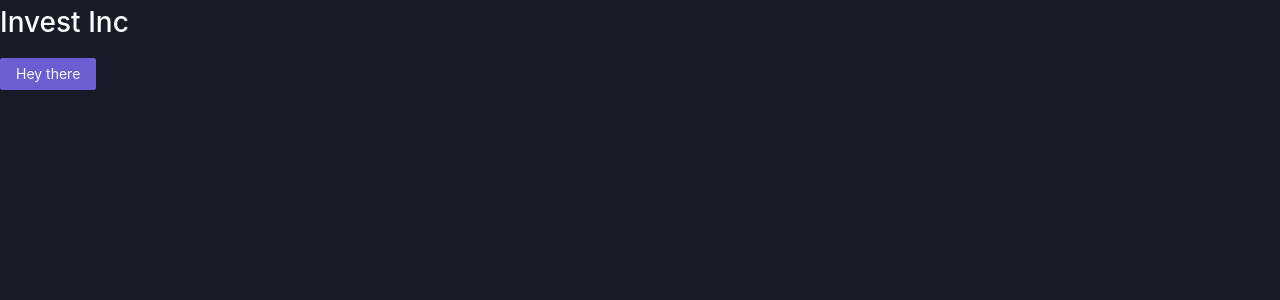
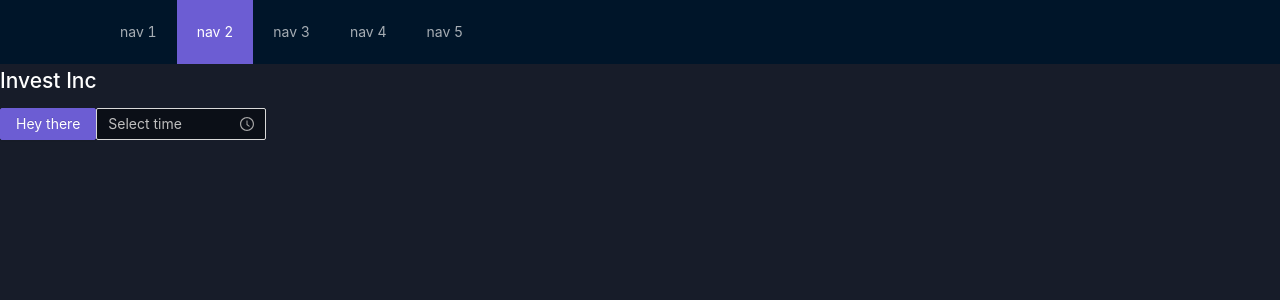
Before and after one commit to stechx1/invest-inc, a Next.js app: page / in a window 1280 px wide. Shown: the top 300 px of the page. Built offline with nearby package versions, Linux system fonts and the light colour scheme.

Commit message:
fix(layout): imports fix layout fix

```diff
--- a/package.json
+++ b/package.json
@@ -9,11 +9,12 @@
     "lint": "next lint"
   },
   "dependencies": {
-    "antd": "^4.22.8",
+    "antd": "^4.23.0",
     "next": "12.2.5",
     "next-plugin-antd-less": "^1.8.0",
     "react": "18.2.0",
-    "react-dom": "18.2.0"
+    "react-dom": "18.2.0",
+    "webpack": "^5.74.0"
   },
   "devDependencies": {
     "babel-plugin-import": "^1.13.5",
--- /dev/null
+++ b/src/collections/Footer/Footer.jsx
@@ -0,0 +1,3 @@
+export const Footer = () => {
+  return <div>Footer</div>;
+};
--- /dev/null
+++ b/src/collections/Footer/index.js
@@ -0,0 +1 @@
+export * from "./Footer";
--- a/src/collections/Layout/Layout.jsx
+++ b/src/collections/Layout/Layout.jsx
@@ -1,10 +1,13 @@
-import { Layout, Content, Footer } from "antd";
-import {Header} from "."
+import { Layout } from "antd";
+const { Header, Content, Footer } = Layout;
+import { Navbar } from "../Navbar/Navbar";
 
 export const NormalLayout = ({children}) => {
   return (
     <Layout>
-      <Header></Header>
+      <Header>
+        <Navbar/>
+      </Header>
       <Content>
         {children}
       </Content>
--- a/src/collections/Navbar/Navbar.jsx
+++ b/src/collections/Navbar/Navbar.jsx
@@ -1,4 +1,5 @@
-import { Header, Menu } from "antd";
+import { Menu, Layout } from "antd";
+const  { Header }  = Layout;
 
 export const Navbar = () => {
   return (
@@ -8,7 +9,7 @@ export const Navbar = () => {
         theme="dark"
         mode="horizontal"
         defaultSelectedKeys={['2']}
-        items={new Array(15).fill(null).map((_, index) => {
+        items={new Array(5).fill(null).map((_, index) => {
           const key = index + 1;
           return {
             key,
--- a/src/collections/index.js
+++ b/src/collections/index.js
@@ -1,2 +1,3 @@
 export * from "./Layout";
 export * from "./Navbar";
+export * from "./Footer";
--- a/src/pages/_app.js
+++ b/src/pages/_app.js
@@ -1,8 +1,15 @@
+import { NormalLayout } from '~/collections';
 import '../../styles/globals.css'
+import 'antd/dist/antd.css';
 import "../../styles/variables.less";
 
 function MyApp({ Component, pageProps }) {
-  return <Component {...pageProps} />
+  return (
+    <NormalLayout>
+      <Component {...pageProps} />
+   </NormalLayout>
+
+  )
 }
 
 export default MyApp
--- a/src/pages/index.js
+++ b/src/pages/index.js
@@ -5,6 +5,7 @@ export default function Home() {
     <div style={{background : "#171C29"}}>
       <h1>Invest Inc</h1>
       <Button type="primary">Hey there</Button>
+      <TimePicker></TimePicker>
     </div>
   )
 }
--- a/styles/globals.css
+++ b/styles/globals.css
@@ -1,3 +1,4 @@
+/* @import '~antd/dist/antd.css'; */
 
 html,
 body {
--- a/styles/variables.less
+++ b/styles/variables.less
@@ -1,5 +1,5 @@
 @import '~antd/lib/style/themes/default.less';
-  @import '~antd/dist/antd.less';
+@import '~antd/dist/antd.less';
 
   @primary-color: #6C5DD3; // primary color for all components
   @link-color: #6C5DD3; // link color
@@ -14,5 +14,6 @@
   @border-radius-base: 2px; // major border radius
   @border-color-base: #d9d9d9; // major border color
   @body-background: #171C29;
+  @component-background: #0b0f17;
   @box-shadow-base: 0 3px 6px -4px rgba(0, 0, 0, 0.12), 0 6px 16px 0 rgba(0, 0, 0, 0.08),
     0 9px 28px 8px rgba(0, 0, 0, 0.05); // major shadow for layers
```
Also changed, not shown: 1 other file (tests, documents, lock files or other folders).
